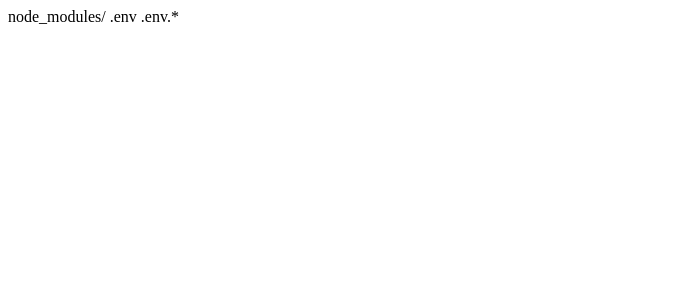
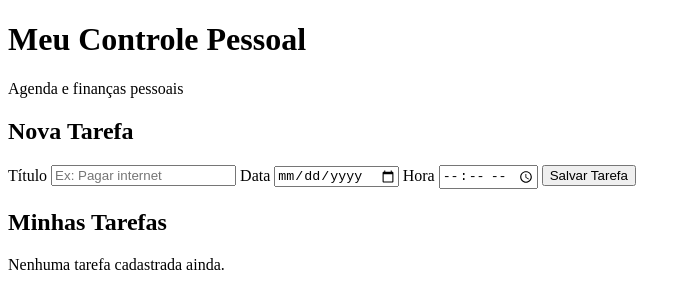
Before and after one commit to Joao-Vitor2001/projeto-tarefas, a plain HTML site: page frontend/index.html in a window 1280 px wide. Shown: the whole page, without its empty margins (0-691 px from the left). Drawn offline with Linux system fonts and the light colour scheme.

Commit message:
Projeto inicial tarefas

```diff
--- a/frontend/index.html
+++ b/frontend/index.html
@@ -1,3 +1,48 @@
-node_modules/
-.env
-.env.*
+<!-- index.html = estrutura da tela -->
+
+<!DOCTYPE html>
+<html lang="pt-BR">
+
+<head>
+    <meta charset="UTF-8" />
+    <meta name="viewport" content="width=device-width, initial-scale=1.0" />
+    <title>Meu Controle Pessoal</title>
+    <link rel="stylesheet" href="style.css" />
+</head>
+
+<body>
+    <header>
+        <h1>Meu Controle Pessoal</h1>
+        <p>Agenda e finanças pessoais</p>
+    </header>
+
+    <main class="container">
+        <section class="card">
+            <h2>Nova Tarefa</h2>
+
+            <form id="form-tarefa">
+                <label for="titulo">Título</label>
+                <input type="text" id="titulo" placeholder="Ex: Pagar internet" required />
+
+                <label for="data">Data</label>
+                <input type="date" id="data" required />
+
+                <label for="hora">Hora</label>
+                <input type="time" id="hora" required />
+
+                <button type="submit">Salvar Tarefa</button>
+            </form>
+        </section>
+
+        <section class="card">
+            <h2>Minhas Tarefas</h2>
+            <div id="lista-tarefas">
+                <p>Nenhuma tarefa cadastrada ainda.</p>
+            </div>
+        </section>
+    </main>
+
+    <script src="script.js"></script>
+</body>
+
+</html>
--- a/frontend/script.js
+++ b/frontend/script.js
@@ -0,0 +1 @@
+// script.js = ações da tela
--- a/frontend/style.css
+++ b/frontend/style.css
@@ -0,0 +1 @@
+/* style.css = aparência */
```
Also changed, not shown: backend/index.js (+39 -0 lines), backend/package.json (+13 -0 lines), 3 other files.
